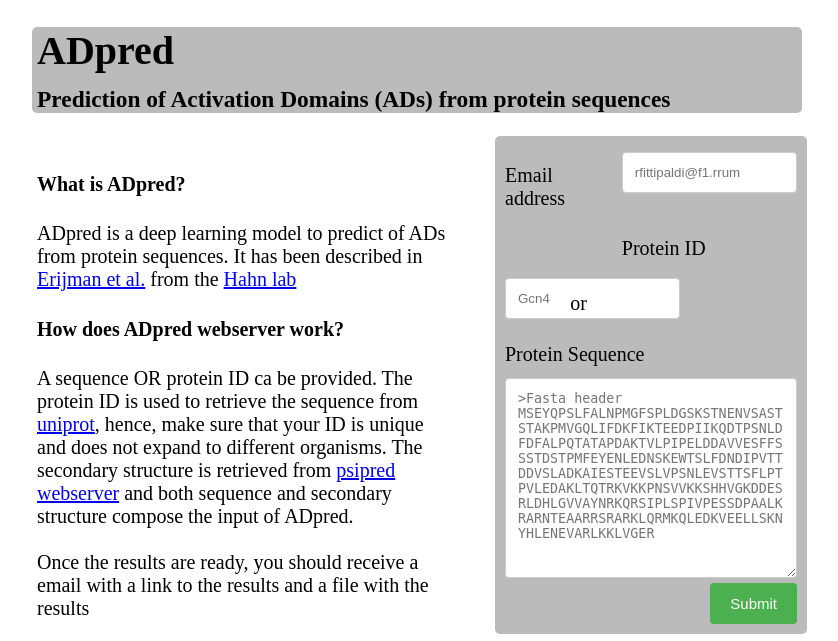
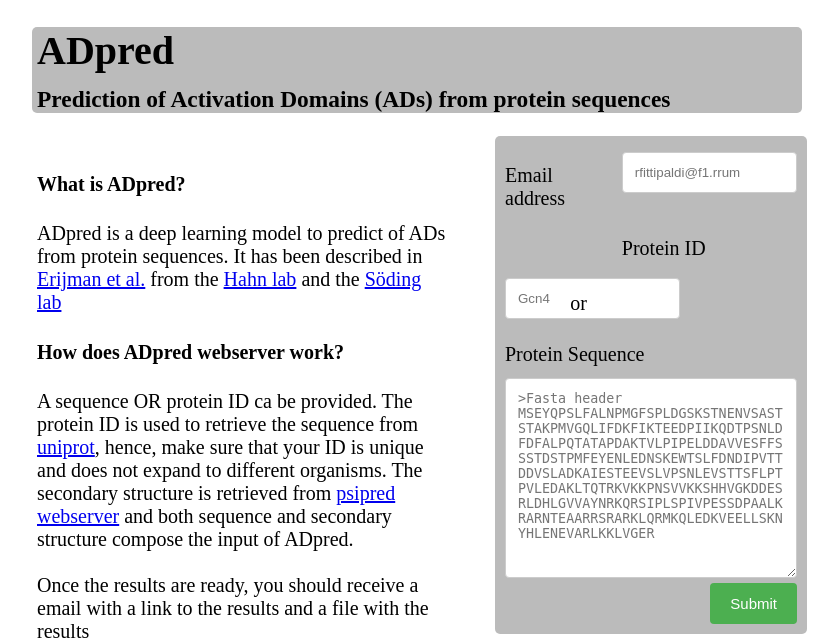
Before and after one commit to aerijman/adpred-new-website, a Flask app: page / in a window 1280 px wide. Shown: the top 641 px of the page, without its empty margins (223-1061 px from the left). Run offline with Flask 2, Linux system fonts and the light colour scheme.

Commit message:
add Johannes lab to index

```diff
--- a/templates/index.html
+++ b/templates/index.html
@@ -88,7 +88,7 @@ body {
   <div class="column" style="width:55%;"> <!-- style="background-color:#aaa;">-->
 
     <h4> What is ADpred?</h4>
-    <p>ADpred is a deep learning model to predict of ADs from protein sequences. It has been described in <a href="https://www.biorxiv.org/content/10.1101/2019.12.11.872986v1">Erijman et al.</a> from the <a href="https://research.fhcrc.org/hahn/en.html">Hahn lab</a></p>
+    <p>ADpred is a deep learning model to predict of ADs from protein sequences. It has been described in <a href="https://www.biorxiv.org/content/10.1101/2019.12.11.872986v1">Erijman et al.</a> from the <a href="https://research.fhcrc.org/hahn/en.html">Hahn lab</a> and the <a href="https://www.mpibpc.mpg.de/soeding">S&#246;ding lab</a></p>
 
     <h4> How does ADpred webserver work?</h4>
     <p>A sequence OR protein ID ca be provided. The protein ID is used to retrieve the sequence from <a href="https://www.uniprot.org">uniprot</a>, hence, make sure that your ID is unique and does not expand to different organisms. The secondary structure is retrieved from <a href="http://bioinf.cs.ucl.ac.uk/psipred/">psipred webserver</a> and both sequence and secondary structure compose the input of ADpred.<br><br>Once the results are ready, you should receive a email with a link to the results and a file with the results</p>
```
